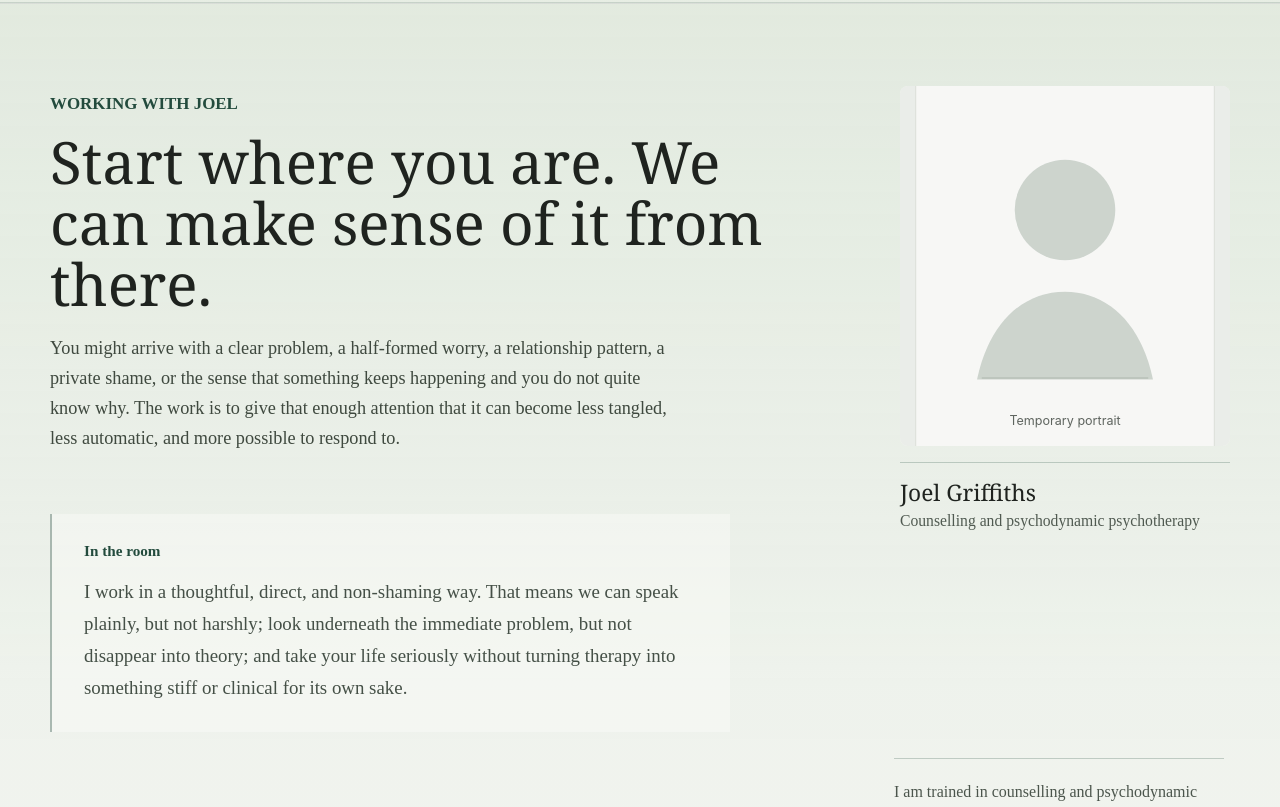
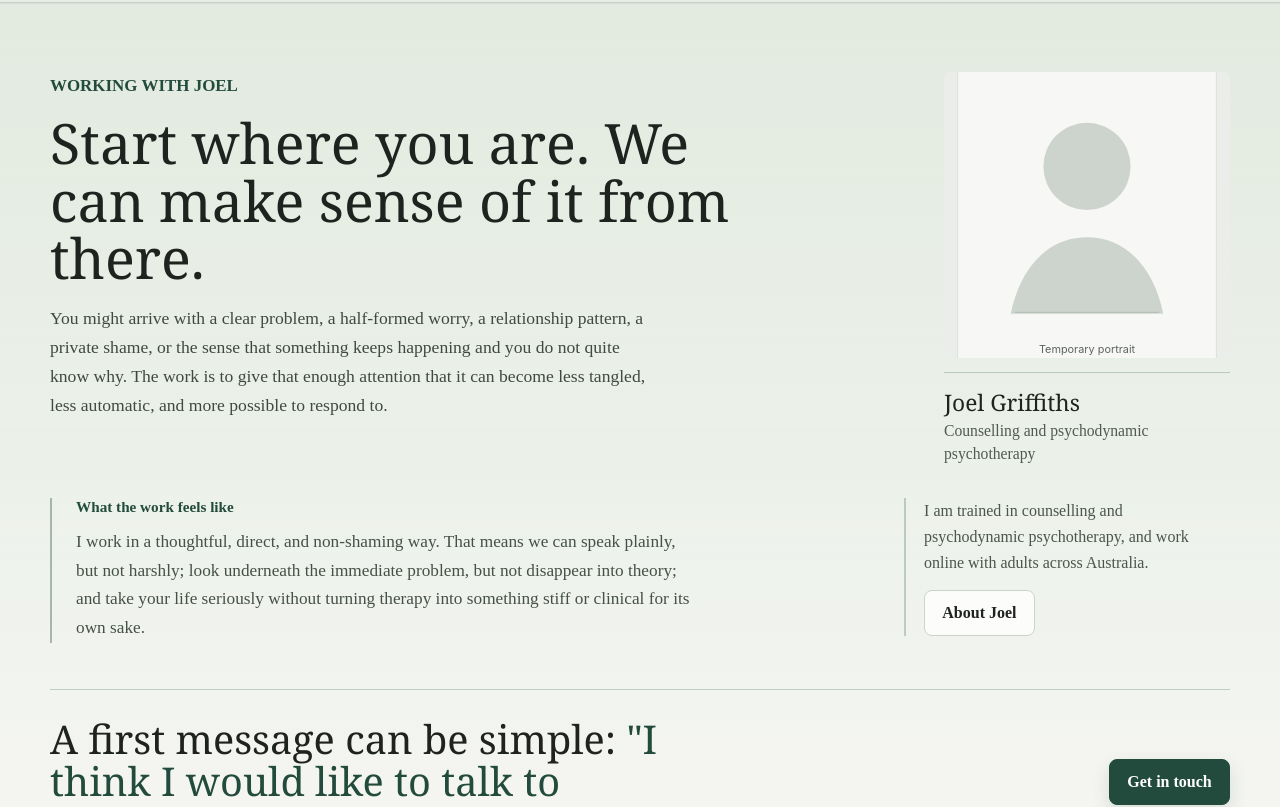
Before and after one commit to diabolicskink-bit/CounsellingWebsite, a React (Vite) app: page / in a window 1280 px wide. Shown: the part 1940-2747 px from the top of the page. Built offline with nearby package versions, Linux system fonts and the light colour scheme.

Commit message:
Save current site state

```diff
--- a/src/pages/Home.tsx
+++ b/src/pages/Home.tsx
@@ -1,5 +1,7 @@
 import Button from "../components/Button";
 import Container from "../components/Container";
+
+const portraitSrc = "/joel-griffiths-portrait-temp.svg";
 
 const trustItems = [
   "Online across Australia",
@@ -36,6 +38,13 @@ const topicTiles = [
   },
 ];
 
+const inclusivePracticeDetails = [
+  "Less time educating the therapist",
+  "Consent, boundaries, power exchange, and BDSM can be discussed directly",
+  "Polyamory, open relationships, and ethical non-monogamy are not treated as the problem",
+  "More room for what matters",
+];
+
 export default function Home() {
   return (
     <>
@@ -63,7 +72,7 @@ export default function Home() {
 
           <div className="home-hero-v2__visual" aria-label="Portrait placeholder for Joel Griffiths">
             <div className="home-hero-v2__portrait">
-              <img src="/joel-griffiths-portrait-temp.svg" alt="" />
+              <img src={portraitSrc} alt="" />
             </div>
           </div>
         </Container>
@@ -89,7 +98,9 @@ export default function Home() {
       <section className="home-inclusive-feature">
         <Container className="home-inclusive-feature__inner">
           <div className="home-inclusive-feature__content">
-            <span className="home-inclusive-feature__eyebrow">Kink-aware therapy, BDSM-aware therapy, and ENM counselling</span>
+            <span className="home-inclusive-feature__eyebrow">
+              Kink-aware therapy, BDSM-aware therapy, and ENM counselling
+            </span>
             <h2>Kink-aware and ENM-aware counselling without the translation work.</h2>
             <p>
               I bring clinical training alongside community familiarity with kink, BDSM, power exchange, polyamory,
@@ -102,10 +113,9 @@ export default function Home() {
           </div>
 
           <div className="home-inclusive-feature__details" aria-label="What inclusive practice means">
-            <p>Less time educating the therapist</p>
-            <p>Consent, boundaries, power exchange, and BDSM can be discussed directly</p>
-            <p>Polyamory, open relationships, and ethical non-monogamy are not treated as the problem</p>
-            <p>More room for what matters</p>
+            {inclusivePracticeDetails.map((detail) => (
+              <p key={detail}>{detail}</p>
+            ))}
           </div>
         </Container>
       </section>
@@ -123,7 +133,7 @@ export default function Home() {
           </div>
 
           <div className="home-workroom__portrait">
-            <img src="/joel-griffiths-portrait-temp.svg" alt="" />
+            <img src={portraitSrc} alt="" />
             <div>
               <strong>Joel Griffiths</strong>
               <span>Counselling and psychodynamic psychotherapy</span>
@@ -131,7 +141,7 @@ export default function Home() {
           </div>
 
           <div className="home-workroom__letter">
-            <span>In the room</span>
+            <span>What the work feels like</span>
             <p>
               I work in a thoughtful, direct, and non-shaming way. That means we can speak plainly, but not harshly;
               look underneath the immediate problem, but not disappear into theory; and take your life seriously
@@ -141,8 +151,7 @@ export default function Home() {
 
           <div className="home-workroom__joel-note">
             <p>
-              I am trained in counselling and psychodynamic psychotherapy, and offer online counselling for adults
-              across Australia.
+              I am trained in counselling and psychodynamic psychotherapy, and work online with adults across Australia.
             </p>
             <Button href="/about-joel" variant="secondary">
               About Joel
@@ -151,7 +160,7 @@ export default function Home() {
 
           <div className="home-workroom__next">
             <p>
-              A first message can be simple: <span>“I think I would like to talk to someone.”</span>
+              A first message can be simple: <span>"I think I would like to talk to someone."</span>
             </p>
             <div>
               <Button href="/contact">Get in touch</Button>
--- a/src/styles.css
+++ b/src/styles.css
@@ -1608,51 +1608,51 @@ p {
   overflow: hidden;
   border-top: 1px solid rgba(35, 75, 61, 0.14);
   background:
-    linear-gradient(180deg, rgba(224, 233, 221, 0.86), rgba(238, 242, 236, 0.98) 58%, rgba(247, 246, 242, 0.96)),
+    linear-gradient(180deg, rgba(224, 233, 221, 0.86), rgba(238, 242, 236, 0.98) 62%, rgba(247, 246, 242, 0.98)),
     var(--surface);
-  padding-block: 82px 78px;
+  padding-block: 68px 58px;
 }
 
 .home-workroom__inner {
   display: grid;
-  grid-template-columns: minmax(230px, 0.62fr) minmax(0, 1fr) minmax(260px, 0.72fr);
-  gap: 26px 44px;
+  grid-template-columns: minmax(0, 1fr) minmax(260px, 0.42fr);
+  gap: 28px 78px;
   align-items: start;
 }
 
 .home-workroom__intro {
   display: grid;
-  grid-column: 1 / span 2;
+  grid-column: 1;
   gap: 18px;
-  max-width: 760px;
-  padding-top: 8px;
+  max-width: 720px;
+  padding-top: 4px;
 }
 
 .home-workroom__intro h2 {
-  max-width: 760px;
-  font-size: clamp(2.5rem, 3.65rem, 3.85rem);
-  line-height: 1.04;
+  max-width: 700px;
+  font-size: clamp(2.35rem, 5vw, 3.48rem);
+  line-height: 1.03;
 }
 
 .home-workroom__intro p {
-  max-width: 620px;
+  max-width: 600px;
   color: var(--body);
-  font-size: 1.14rem;
-  line-height: 1.66;
+  font-size: 1.1rem;
+  line-height: 1.64;
 }
 
 .home-workroom__portrait {
   display: grid;
-  grid-column: 3;
-  grid-row: 1 / span 2;
-  gap: 16px;
+  grid-column: 2;
+  grid-row: 1;
+  gap: 14px;
   justify-self: end;
-  width: min(100%, 330px);
+  width: min(100%, 286px);
 }
 
 .home-workroom__portrait img {
   width: 100%;
-  height: 360px;
+  height: 286px;
   border-radius: 8px;
   background: rgba(252, 252, 250, 0.72);
   object-fit: cover;
@@ -1681,14 +1681,14 @@ p {
 
 .home-workroom__letter {
   display: grid;
-  grid-column: 1 / span 2;
+  grid-column: 1;
   grid-row: 2;
-  gap: 16px;
-  max-width: 680px;
-  margin-top: 34px;
-  padding: 28px 32px;
+  gap: 12px;
+  max-width: 650px;
+  margin-top: 4px;
+  padding: 0 0 0 24px;
   border-left: 2px solid rgba(35, 75, 61, 0.36);
-  background: rgba(252, 252, 250, 0.38);
+  background: transparent;
 }
 
 .home-workroom__letter span {
@@ -1699,20 +1699,21 @@ p {
 
 .home-workroom__letter p {
   color: #455047;
-  font-size: 1.18rem;
-  line-height: 1.7;
+  font-size: 1.08rem;
+  line-height: 1.66;
 }
 
 .home-workroom__joel-note {
   display: grid;
-  grid-column: 3;
-  grid-row: 3;
-  gap: 18px;
-  align-self: end;
+  grid-column: 2;
+  grid-row: 2;
+  gap: 14px;
+  align-self: start;
   justify-items: start;
-  max-width: 330px;
-  border-top: 1px solid rgba(35, 75, 61, 0.24);
-  padding-top: 20px;
+  max-width: 286px;
+  margin-top: 4px;
+  border-left: 2px solid rgba(35, 75, 61, 0.24);
+  padding-left: 18px;
 }
 
 .home-workroom__joel-note p {
@@ -1724,19 +1725,20 @@ p {
 .home-workroom__next {
   display: grid;
   grid-column: 1 / -1;
-  grid-template-columns: minmax(0, 1fr) minmax(220px, auto);
-  gap: 34px;
-  align-items: end;
-  margin-top: 28px;
-  padding-top: 34px;
+  grid-template-columns: minmax(0, 680px) auto;
+  gap: 42px;
+  align-items: center;
+  justify-content: space-between;
+  margin-top: 18px;
+  padding-top: 28px;
   border-top: 1px solid rgba(35, 75, 61, 0.24);
 }
 
 .home-workroom__next p {
-  max-width: 820px;
+  max-width: 680px;
   color: var(--ink);
   font-family: Georgia, "Times New Roman", serif;
-  font-size: clamp(2rem, 2.8rem, 3rem);
+  font-size: clamp(1.85rem, 3.1vw, 2.5rem);
   line-height: 1.08;
 }
 
@@ -2203,7 +2205,7 @@ p {
 
   .home-workroom__letter {
     margin-top: 0;
-    padding: 22px;
+    padding: 0 0 0 20px;
   }
 
   .home-workroom__letter p {
```
